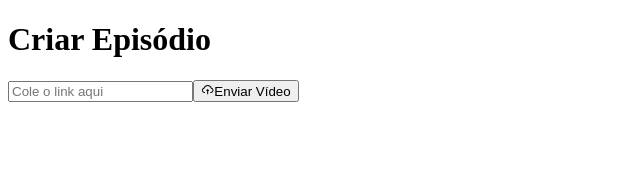
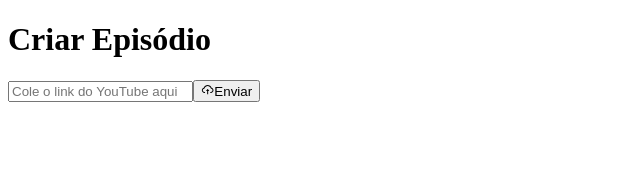
Before and after one commit to Code-EJ/podiss-frontend, a Next.js app: page /admin/admin-episode-page in a window 1280 px wide. Shown: the top 170 px of the page, without its empty margins (0-640 px from the left). Built offline with nearby package versions, Linux system fonts and the light colour scheme.

Commit message:
Mudança de sigla e aceitação de video na tela principal

```diff
--- a/src/components/admin/video-uploader.tsx
+++ b/src/components/admin/video-uploader.tsx
@@ -1,9 +1,7 @@
-
 import { useState } from "react";
-import { AiOutlineCloudUpload } from 'react-icons/ai'; // Importando ícone de upload
+import { AiOutlineCloudUpload } from 'react-icons/ai';
 import api from "../../api";
 import GetUrl from "../../database";
-
 
 type Episode = {
     id: string;
@@ -21,30 +19,45 @@ export function VideoUploader({ onVideoAdded }: VideoUploaderProps) {
     const [videoUrl, setVideoUrl] = useState('');
 
     const handleUpload = async () => {
+        // Verifica se o campo não está vazio antes de enviar
+        if (!videoUrl.trim()) {
+            alert("Por favor, cole um link de vídeo!");
+            return;
+        }
+
         try {
             const response = await api.post(`${GetUrl()}/episodes`, {
                 videoUrl: videoUrl
             });
-            const newEpisode = response.data;
-            onVideoAdded(newEpisode);
-            setVideoUrl('');
-        } catch (error) {
-            console.error("There was an error uploading the video!", error);
+
+            alert("Sucesso! O vídeo foi adicionado.");
+            onVideoAdded(response.data);
+            setVideoUrl(''); // Limpa o campo após sucesso
+        } catch (error: any) {
+            console.error("Erro completo:", error);
+            // Isso mostrará na tela exatamente por que o servidor rejeitou
+            const msg = error.response?.status === 403
+                ? "Erro: Você não tem permissão (Login expirado?)."
+                : "Erro ao enviar: " + (error.response?.data?.message || error.message);
+            alert(msg);
         }
     };
 
     return (
-        <div className="flex  justify-content items-center bg-white p-6">
+        <div className="flex items-center p-6 bg-white">
             <input
                 type="text"
                 value={videoUrl}
                 onChange={(e) => setVideoUrl(e.target.value)}
-                placeholder="Cole o link aqui"
-                className="p-2 border rounded focus:ring-2 focus:ring-blue-300 focus:outline-none"
+                placeholder="Cole o link do YouTube aqui"
+                className="w-full p-2 border rounded focus:ring-2 focus:ring-blue-300 focus:outline-none"
             />
-            <button onClick={handleUpload} className="ml-2 flex items-center bg-blue-500 hover:bg-blue-600 text-white font-bold py-2 px-4 rounded shadow-lg hover:shadow transition duration-150 ease-in-out">
+            <button
+                onClick={handleUpload}
+                className="flex items-center px-4 py-2 ml-2 font-bold text-white transition duration-150 bg-blue-500 rounded shadow-lg hover:bg-blue-600"
+            >
                 <AiOutlineCloudUpload className="mr-2" />
-                Enviar Vídeo
+                Enviar
             </button>
         </div>
     );
--- a/src/components/user/contact-form.tsx
+++ b/src/components/user/contact-form.tsx
@@ -44,8 +44,8 @@ const ContactForm: React.FC = () => {
   };
 
   return (
-    <section className="bg-white p-8 rounded-lg shadow-lg max-w-3xl mx-auto mt-8">
-      <h2 className="text-3xl font-bold mb-6 text-center text-gray-800">Contato</h2>
+    <section className="max-w-3xl p-8 mx-auto mt-8 bg-white rounded-lg shadow-lg">
+      <h2 className="mb-6 text-3xl font-bold text-center text-gray-800">Contato</h2>
       <form className="flex flex-col" onSubmit={handleSubmit}>
 
         <TextField
@@ -81,7 +81,7 @@ const ContactForm: React.FC = () => {
         />
 
         <ButtomForm>
-          Mandá pra nóis!
+          Manda pra nóis!
         </ButtomForm>
       </form>
     </section>
--- a/src/components/user/suggestion-form.tsx
+++ b/src/components/user/suggestion-form.tsx
@@ -44,8 +44,8 @@ const SuggestionForm: React.FC = () => {
   };
 
   return (
-    <section className="bg-white p-8 rounded-lg shadow-lg max-w-3xl mx-auto mt-8">
-      <h2 className="text-3xl font-bold mb-6 text-center text-gray-800">Sugira um Tema</h2>
+    <section className="max-w-3xl p-8 mx-auto mt-8 bg-white rounded-lg shadow-lg">
+      <h2 className="mb-6 text-3xl font-bold text-center text-gray-800">Sugira um Tema</h2>
       <form className="flex flex-col" onSubmit={handleSubmit}>
 
         <TextField
@@ -73,7 +73,7 @@ const SuggestionForm: React.FC = () => {
         />
 
         <ButtomForm>
-          Mandá pra nóis!
+          Manda pra nóis!
         </ButtomForm>
 
       </form>
--- a/src/database.ts
+++ b/src/database.ts
@@ -1,5 +1,5 @@
 export default function GetUrl()
 {
-    //return 'http://srv639081.hstgr.cloud:8080'
-    return 'http://localhost:8080'
+    // O protocolo deve ser https, pois o SSL está ativado no seu backend
+    return 'https://localhost:8080'
 }
```
Also changed, not shown: 1 other file (tests, documents, lock files or other folders).
